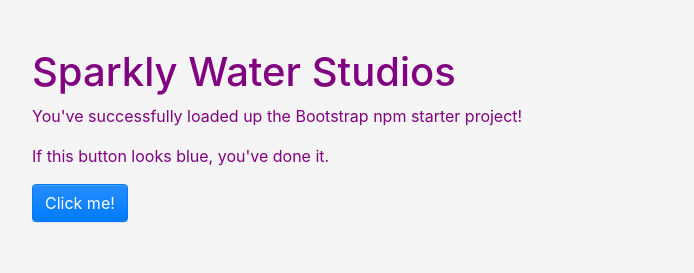
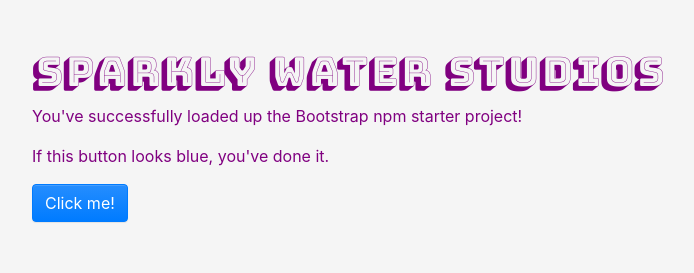
Before and after one commit to Jesster58/sparkly_water_studios, a website with bundled scripts: page index.html in a window 1280 px wide. Shown: the whole page, without its empty margins (16-710 px from the left). Built offline with nearby package versions, Linux system fonts and the light colour scheme; files whose address does not match are found by name.

Commit message:
npm added css purged using module

```diff
--- a/assets/css/stylesheet.css
+++ b/assets/css/stylesheet.css
@@ -1,4 +1,3 @@
-<link href="https://fonts.googleapis.com/css2?family=Bungee+Shade&display=swap" rel="stylesheet">
-.cursive {
-  font-family: "Bungee Shade", cursive;
+#logo {
+  font-family: 'Bungee Shade';
 }
--- a/index.html
+++ b/index.html
@@ -5,10 +5,12 @@
     <meta name="viewport" content="width=device-width, initial-scale=1">
     <link rel="stylesheet" href="assets/css/starter.css">
     <link rel="stylesheet" href="assets/css/stylesheet.css">
+    <link href="https://fonts.googleapis.com/css2?family=Bungee+Shade&display=swap" rel="stylesheet">
     <title>Bootstrap npm starter</title>
   </head>
-  <body>
-    <div class = "mx-center" style = "font-family: 'Bungee Shade' cursive;">
+
+<body>
+  <div id = "logo">
     <h1>Sparkly Water Studios</h1>
   </div>
     <p>You've successfully loaded up the Bootstrap npm starter project!</p>
@@ -35,7 +37,8 @@
       </div>
     </div>
 
-    <script src="node_modules/jquery/dist/jquery.slim.min.js"></script>
-    <script type="module" src="assets/js/starter.js"></script>
-  </body>
+<script src="node_modules/jquery/dist/jquery.slim.min.js"></script>
+<script type="module" src="assets/js/starter.js"></script>
+</body>
+
 </html>
--- a/scss/starter.scss
+++ b/scss/starter.scss
@@ -19,8 +19,8 @@
 $enable-shadows: true;
 
 // Customize some defaults
-$body-color: purple;
-$body-bg: #f5f5f5;
+//$body-color: black;
+//$body-bg: #f5f5f5;
 
 
 //
```
